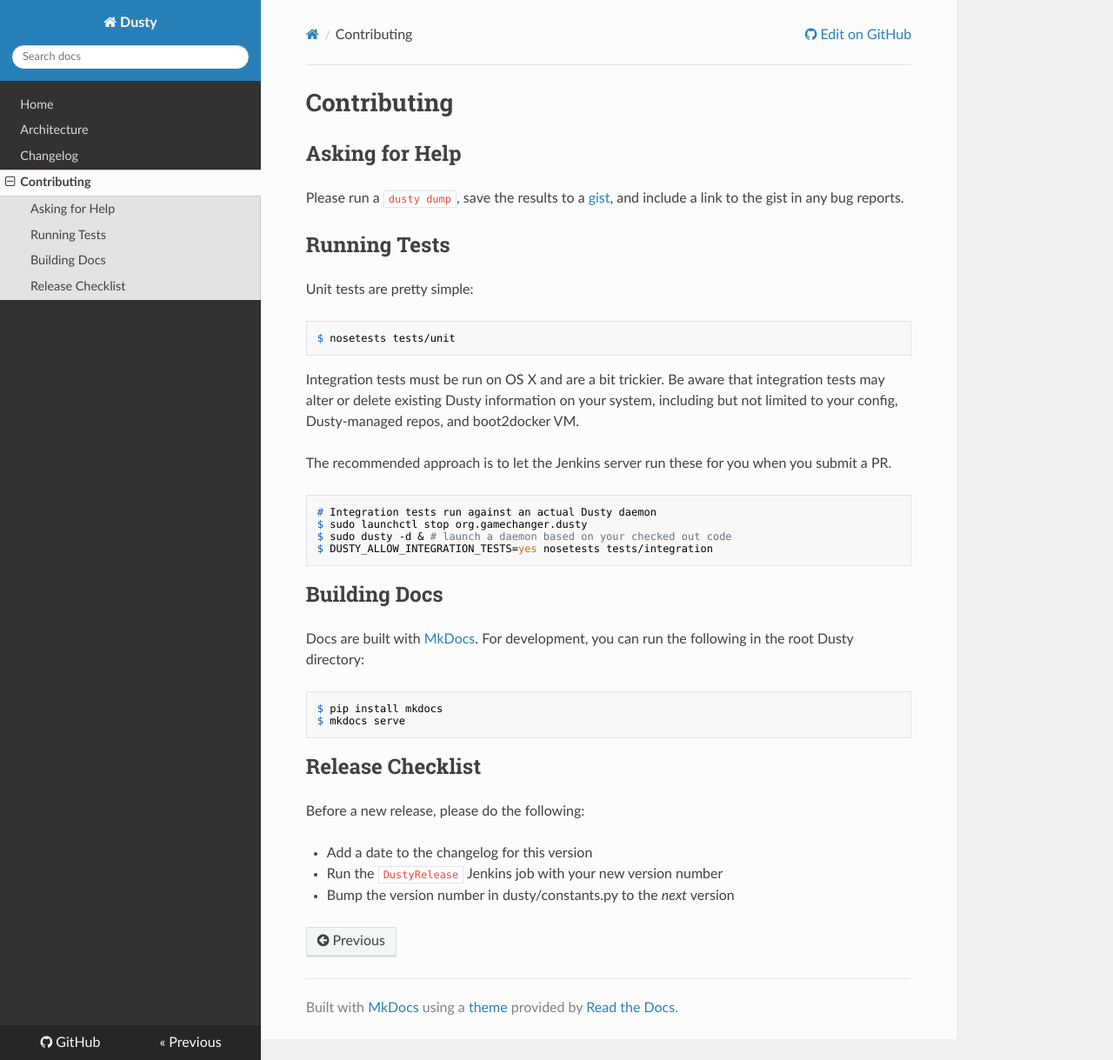
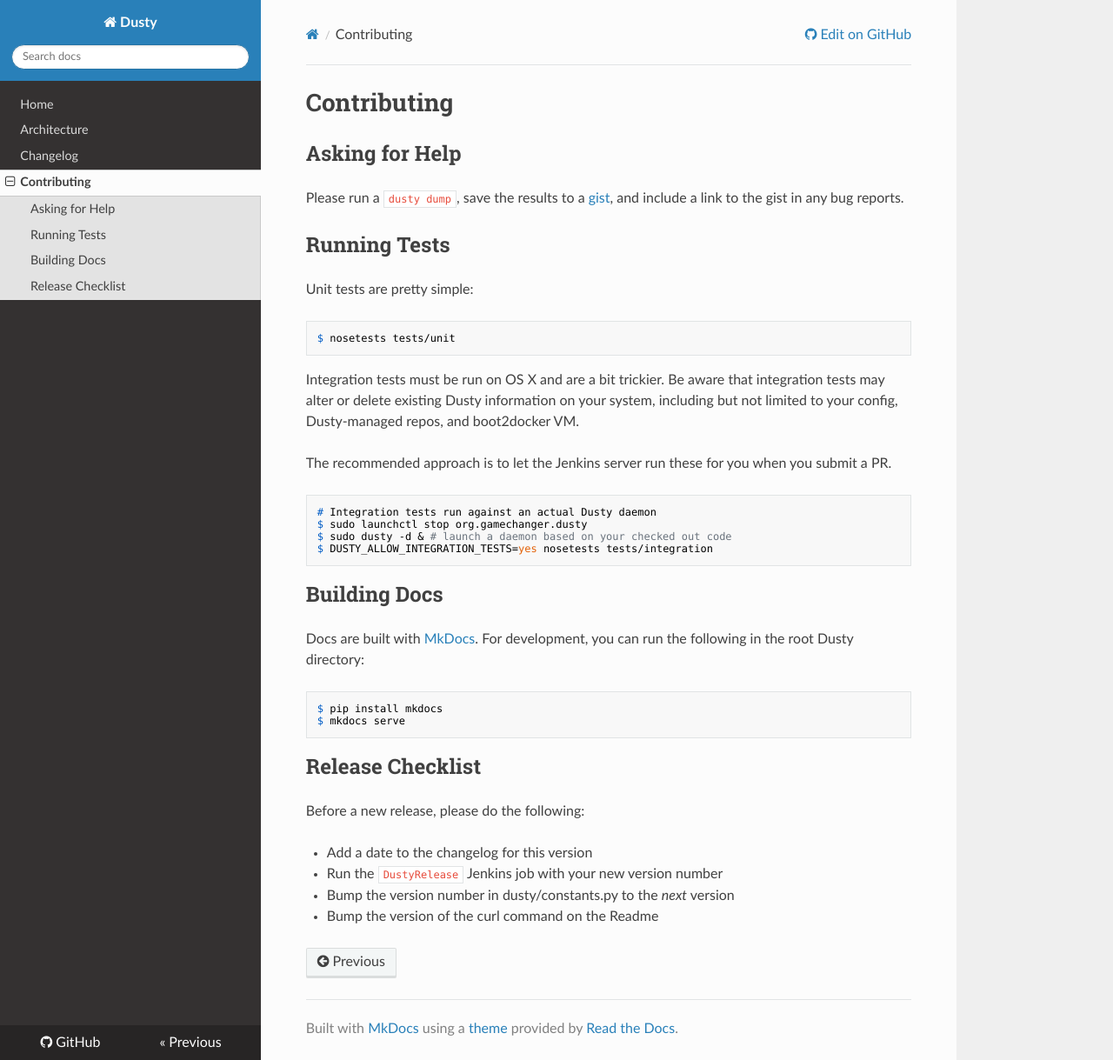
Before and after one commit to gamechanger/dusty, an MkDocs documentation site: the page built from docs/contributing.md, in a window 1280 px wide and 1219 px high. Shown: the whole window at 87% size. Built offline with MkDocs 1.6.1, drawn with Linux system fonts in a browser that asks for light colours; nearby versions of some CDN libraries; old or Windows-style settings are respelled for this version of MkDocs.

Commit message:
add an extra command

```diff
--- a/docs/contributing.md
+++ b/docs/contributing.md
@@ -44,3 +44,4 @@ Before a new release, please do the following:
 * Add a date to the changelog for this version
 * Run the `DustyRelease` Jenkins job with your new version number
 * Bump the version number in dusty/constants.py to the *next* version
+* Bump the version of the curl command on the Readme
```
